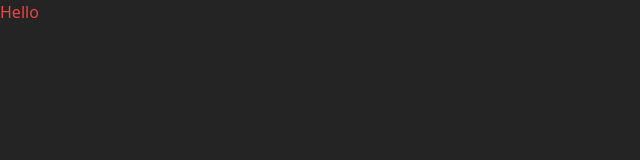
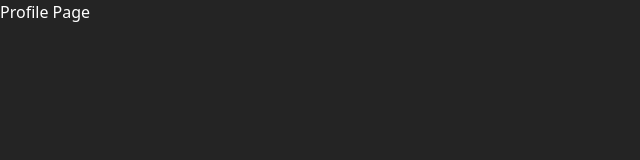
Before and after one commit to Kozakadam/stack-overflow, a React (Vite) app: page /profile in a window 1280 px wide. Shown: the top 160 px of the page, without its empty margins (0-640 px from the left). Built offline with nearby package versions, Linux system fonts and the light colour scheme.

Commit message:
create base structure

```diff
--- a/package.json
+++ b/package.json
@@ -11,7 +11,8 @@
   },
   "dependencies": {
     "react": "^18.2.0",
-    "react-dom": "^18.2.0"
+    "react-dom": "^18.2.0",
+    "react-router-dom": "^6.21.1"
   },
   "devDependencies": {
     "@types/react": "^18.2.43",
--- a/src/App.jsx
+++ /dev/null
@@ -1,12 +0,0 @@
-import './App.css';
-
-function App() {
-
-  return (
-    <div className="text-red-500">
-      Hello
-    </div>
-  )
-}
-
-export default App
--- a/src/main.jsx
+++ b/src/main.jsx
@@ -1,9 +1,37 @@
 import React from 'react'
 import ReactDOM from 'react-dom/client'
-import App from './App.jsx'
+import { createBrowserRouter, RouterProvider } from 'react-router-dom';
+import "./App.css";
+import SearchPage from "./pages/SearchPage";
+import ProfilePage from "./pages/ProfilePage";
+import HomePage from "./pages/HomePage";
+
+const router = createBrowserRouter([{
+  path: "/",
+  children: [
+    {
+      path: "",
+      element: (
+        <HomePage/>
+      )
+    },
+    {
+      path: "search",
+      element: (
+        <SearchPage/>
+      )
+    },
+    {
+      path: "profile",
+      element: (
+        <ProfilePage/>
+      )
+    }
+  ]
+}]);
 
 ReactDOM.createRoot(document.getElementById('root')).render(
   <React.StrictMode>
-    <App/>
+    <RouterProvider router={router}/>
   </React.StrictMode>,
 )
--- /dev/null
+++ b/src/pages/HomePage/HomePage.jsx
@@ -0,0 +1,9 @@
+import React from 'react';
+
+function HomePage() {
+  return (
+    <div>Home</div>
+  );
+}
+
+export default HomePage;
--- /dev/null
+++ b/src/pages/HomePage/index.js
@@ -0,0 +1,3 @@
+import HomePage from "./HomePage";
+
+export default HomePage;
--- /dev/null
+++ b/src/pages/ProfilePage/ProfilePage.jsx
@@ -0,0 +1,9 @@
+import React from 'react';
+
+function ProfilePage() {
+  return (
+    <div>Profile Page</div>
+  );
+}
+
+export default ProfilePage;
--- /dev/null
+++ b/src/pages/ProfilePage/index.js
@@ -0,0 +1,3 @@
+import ProfilePage from "./ProfilePage";
+
+export default ProfilePage;
--- /dev/null
+++ b/src/pages/SearchPage/SearchPage.jsx
@@ -0,0 +1,9 @@
+import React from 'react';
+
+function SearchPage() {
+  return (
+    <div>Search Page</div>
+  );
+}
+
+export default SearchPage;
--- /dev/null
+++ b/src/pages/SearchPage/index.js
@@ -0,0 +1,3 @@
+import SearchPage from "./SearchPage";
+
+export default SearchPage;
```
Also changed, not shown: 1 other file (tests, documents, lock files or other folders).
